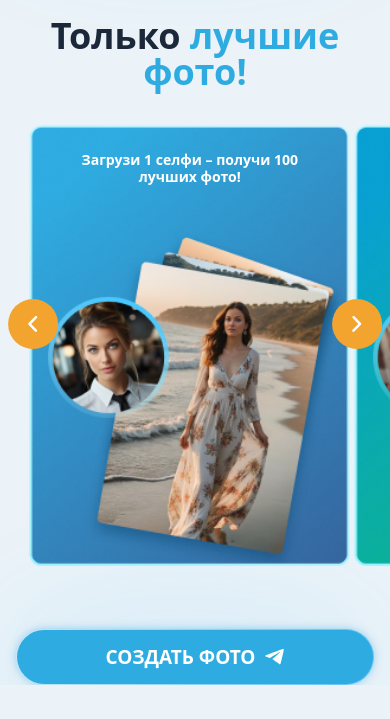
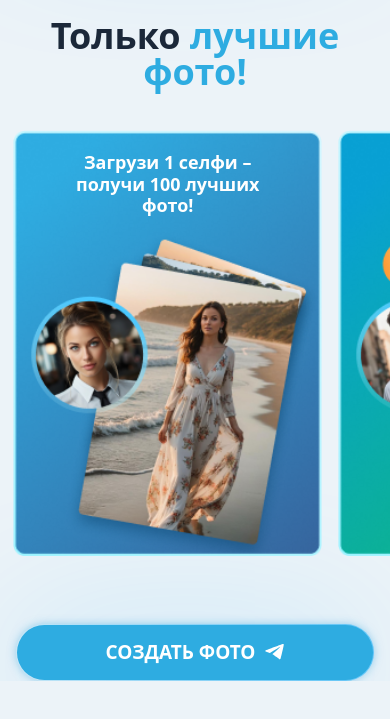
Before and after one commit to webDevT/glamibot, a website: page app/index.html in a window 390 px wide. Shown: the part 3640-4359 px from the top of the page. Drawn offline with nearby package versions, Linux system fonts and the light colour scheme.

Commit message:
slider updates

```diff
--- a/app/index.html
+++ b/app/index.html
@@ -214,6 +214,9 @@
 
 			<div class="slider-wrapper">
 				<div class="slider">
+					<div class="slider__item">
+
+					</div>
 
 					<div class="slider__item">
 						<div class="slider__item-title">
@@ -256,9 +259,7 @@
 
 						<img src="img/card6.png" alt="">
 					</div>
-					<div class="slider__item">
 
-					</div>
 
 				</div>
 
@@ -330,7 +331,7 @@
 
 	<script>
 	$('.slider').slick({
-  slidesToShow: 5.2,
+  slidesToShow: 5,
 
   prevArrow: $('.prev'),
   nextArrow: $('.next'),
@@ -339,14 +340,14 @@
     {
       breakpoint: 1200,
       settings: {
-        slidesToShow: 3.5,
+        slidesToShow: 4,
 
       }
     },
 	{
       breakpoint: 992,
       settings: {
-        slidesToShow: 2.5,
+        slidesToShow: 3,
 
       }
     },
--- a/app/sass/_media.sass
+++ b/app/sass/_media.sass
@@ -5,11 +5,11 @@
 /* Large Devices, Wide Screens */
 @media only screen and (max-width : 1200px)
 	/**/
-	.slider-wrapper
-		margin-left: 7vw
 	.slider__item-title
 		font-size: 1.7vw
 		line-height: 1.2
+	.slick-track
+		margin-left: -18vw
 
 
 /* Medium Devices, Desktops */
@@ -52,6 +52,9 @@
 			width: 92vw
 	.slider__item-title
 		font-size: 2.4vw
+	.slick-track
+		margin-left: -26vw
+
 
 
 
@@ -83,14 +86,11 @@
 		.button
 			margin-top: 15px
 	.slider__item-title
-		font-size: 3.6vw
+		font-size: 4.6vw
 		width: 70%
 	.slider-arrows
 		opacity: 1
-	.next
-		transform: translateX(15%)
-	.prev
-		transform: translateX(-15%)
+		display: none
 	.h2
 		font-size: 36px
 	.best-photo
@@ -108,6 +108,10 @@
 		.button .button-wrapper
 			font-size: 19px
 			padding: 14px 44px
+	.slick-track
+		margin-left: -82vw
+	.slider__item
+		padding: 2vw
 
 
 
--- a/app/sass/style.sass
+++ b/app/sass/style.sass
@@ -192,7 +192,7 @@ p
     flex-direction: column
 .slider-wrapper
     margin-bottom: 60px
-    margin-left: 12.5vw
+    //margin-left: 12.5vw
 .best-photo__footer
     display: flex
     justify-content: center
@@ -201,7 +201,7 @@ p
     img
         width: 100%
 .slick-track
-    margin-left: 0vw
+    margin-left: -9.5vw
 .slider-arrow
     width: 50px
     height: 50px
@@ -211,8 +211,6 @@ p
     align-items: center
     border-radius: 50%
     cursor: pointer
-
-
 .slider-wrapper
     position: relative
     width: 100%
@@ -239,7 +237,7 @@ p
 .slider__item-title
     position: absolute
     top: 30px
-    width: 80%
+    width: 75%
     left: 50%
     transform: translateX(-50%)
     text-align: center
```
Also changed, not shown: docs/index.html (+6 -5 lines), app/css/style.min.css, docs/css/style.min.css.
